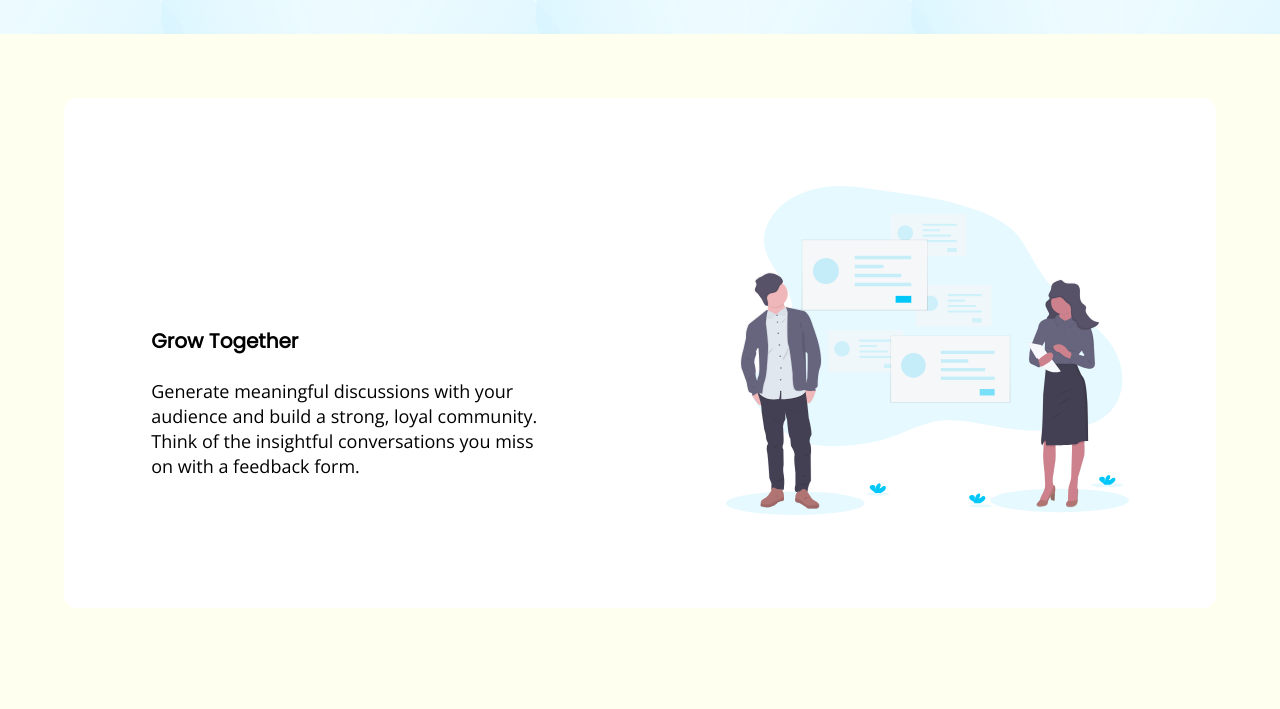
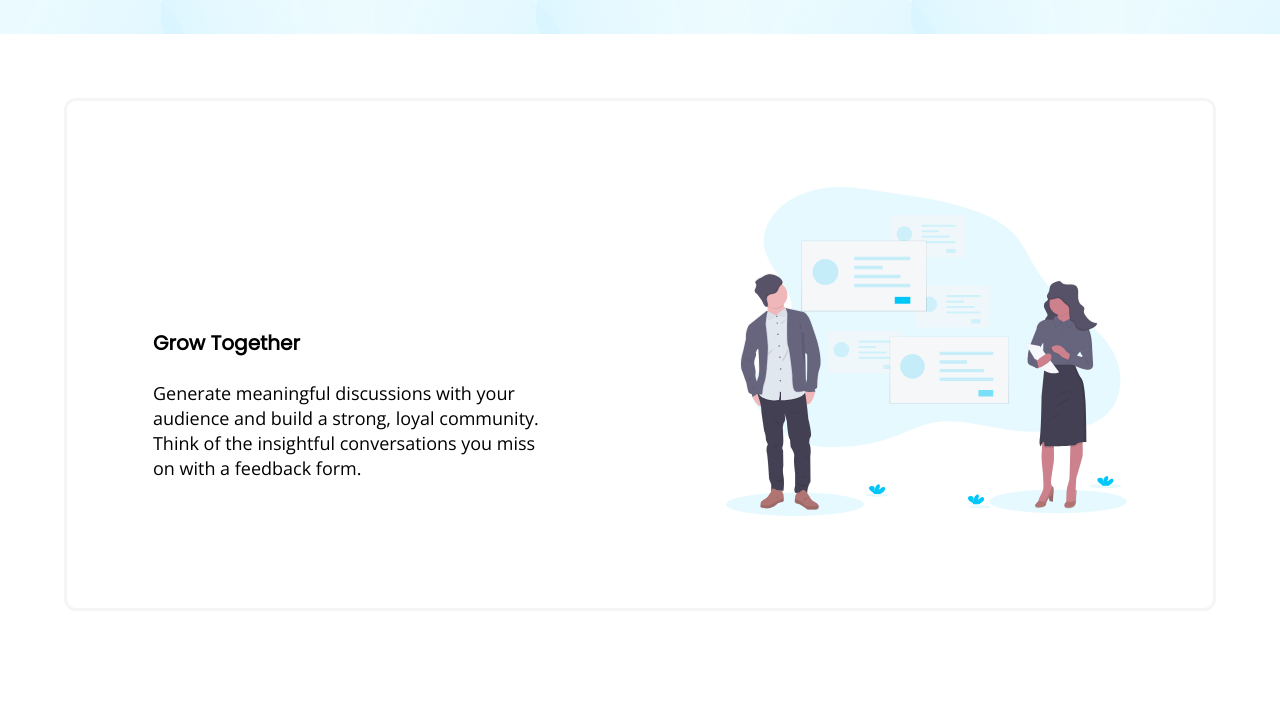
Before and after one commit to Popsicool/landing-page, a plain HTML site: page index.html in a window 1280 px wide. Shown: the part 750-1459 px from the top of the page. Drawn offline with nearby package versions, Linux system fonts and the light colour scheme.

Commit message:
modify stylesheet

```diff
--- a/style.css
+++ b/style.css
@@ -6,7 +6,7 @@ body {
 	font-size: 18px;
 	font-family: "Open Sans", sans-serif;
 	font-weight: 400;
-	background-color: #fffff0;
+	background-color: #ffffff;
 }
 h2,
 h3 {
@@ -87,7 +87,7 @@ a {
 	border-top-right-radius: 12px;
 	border-bottom-right-radius: 12px;
 	border-width: 0;
-	border: solid 1px white;
+	border: solid 3px whitesmoke;
 }
 .div2 {
 	margin-top: 15%;
```
